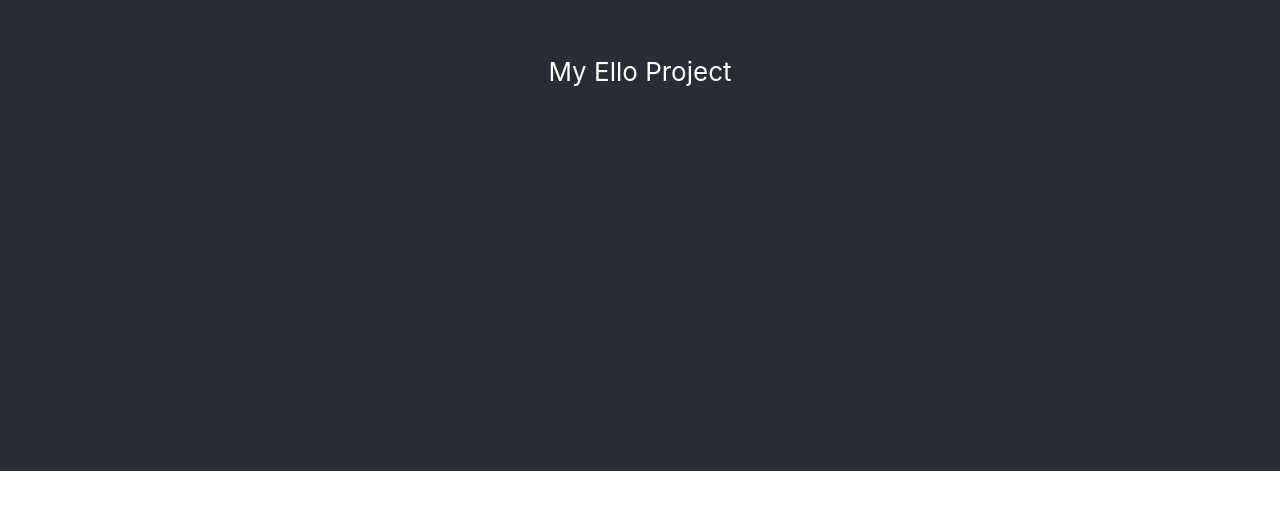
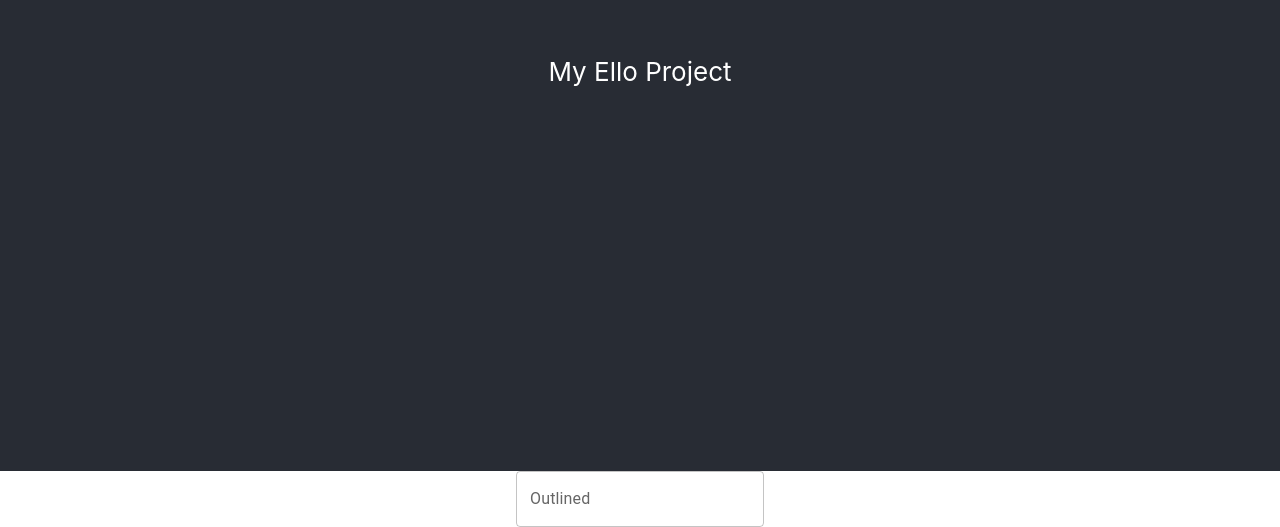
Before and after one commit to joyapisi/ello-test, a React (Create React App) app in the folder frontend/: page / in a window 1280 px wide. Shown: the part 329-856 px from the top of the page. Before the commit the page ends 800 px from the top, so only its background shows below. Built offline with nearby package versions, Linux system fonts and the light colour scheme.

Commit message:
Start populating search bar component and import it to App.js

```diff
--- a/frontend/src/App.js
+++ b/frontend/src/App.js
@@ -1,4 +1,5 @@
 import "./App.css";
+import SearchBar from "./components/searchBar";
 
 function App() {
   return (
@@ -6,6 +7,9 @@ function App() {
       <header className="App-header">
         <p>My Ello Project</p>
       </header>
+      <div>
+      <SearchBar />
+      </div>
     </div>
   );
 }
--- a/frontend/src/components/searchBar.js
+++ b/frontend/src/components/searchBar.js
@@ -1 +1,12 @@
-<p>search bar</p>;
+import React, { useState } from 'react';
+import { Box, TextField } from "@mui/material";
+
+const SearchBar = () => {
+  return (
+    <Box>
+      <TextField id="outlined-basic" placeholder="search" label="Outlined" variant="outlined" />
+    </Box >
+  );
+};
+
+export default SearchBar;
```
